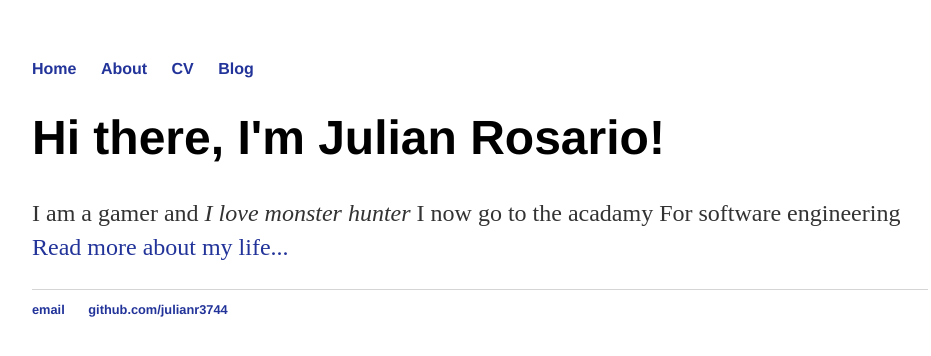
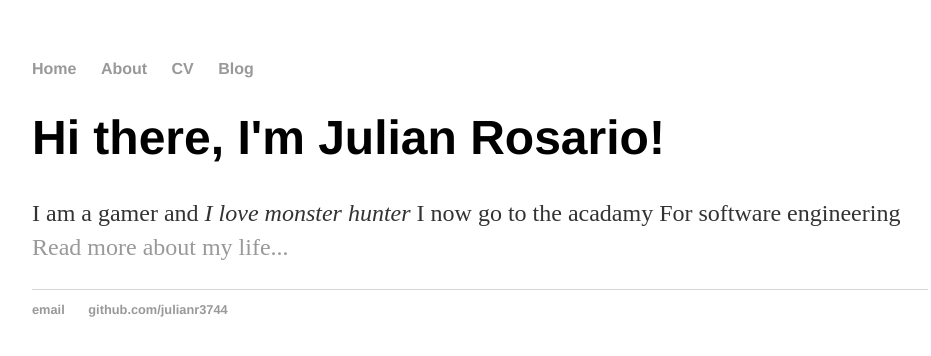
Before and after one commit to Julianr3744/julianr3744.github.io, a Jekyll site: the page built from index.html, in a window 1280 px wide. Shown: the top 356 px of the page, without its empty margins (160-1091 px from the left). Built offline with Jekyll 4.4.1, drawn with Linux system fonts in a browser that asks for light colours.

Commit message:
Update main.css

```diff
--- a/css/main.css
+++ b/css/main.css
@@ -14,7 +14,7 @@ nav ul li, footer ul li {
 }
 a {
     text-decoration: none;
-    color: #239;
+    color: #999;
 }
 a:hover {
     text-decoration: underline;
```
